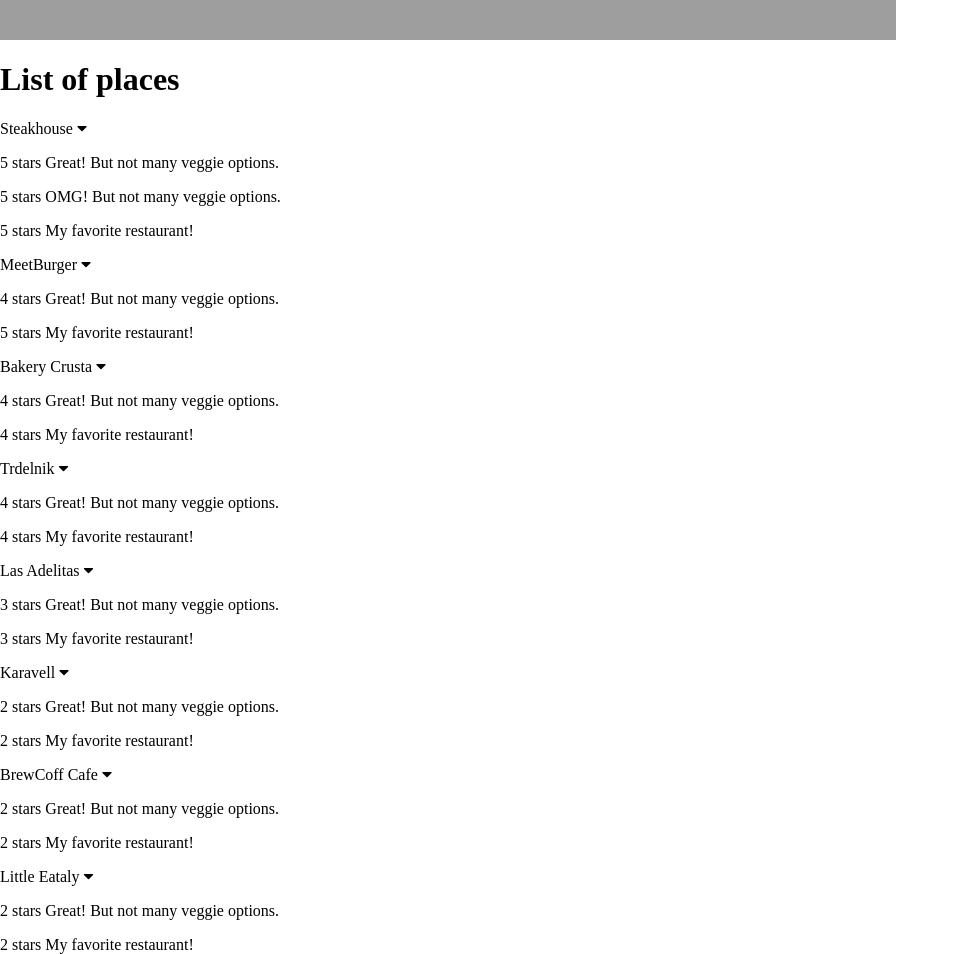
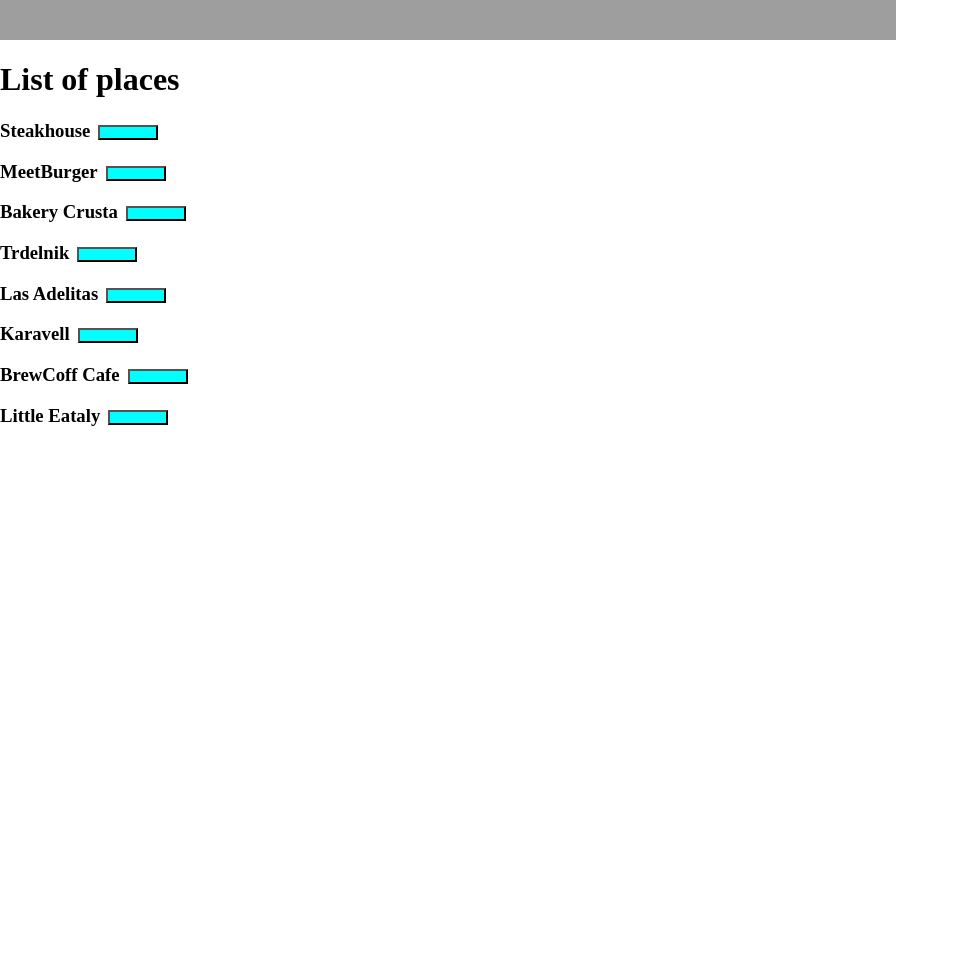
Before and after one commit to koci54/restaurant-finder, a website: page index.html in a window 1280 px wide. Shown: the part 660-1614 px from the top of the page, without its empty margins (0-959 px from the left). After the commit the page ends 1087 px from the top, so only its background shows below. Drawn offline with Linux system fonts and the light colour scheme; some packages are replaced by stand-ins of ours; grey boxes are pictures that could not be loaded.

Commit message:
toggle ratings

```diff
--- a/app.js
+++ b/app.js
@@ -1,3 +1,7 @@
+// return objects into a single const map, infoWindow
+
+// const mappy =
+
 // Regular map
 let map;
 let infoWindow;
@@ -46,7 +50,6 @@ function handleLocationError(browserHasGeolocation, infoWindow, pos) {
 
 const places = [
   {
-    id: 1,
     restaurantName: 'Steakhouse',
     address: '13, Hradcanska st. Prague',
     lat: 50.087617,
@@ -68,7 +71,6 @@ const places = [
     ]
   },
   {
-    id: 2,
     restaurantName: 'MeetBurger',
     address: '12, long st. Prague',
     lat: 50.087617,
@@ -86,7 +88,6 @@ const places = [
     ]
   },
   {
-    id: 3,
     restaurantName: 'Bakery Crusta',
     address: '39 Rue des Petites Écuries, 75010 Paris',
     lat: 50.0860663,
@@ -104,7 +105,6 @@ const places = [
     ]
   },
   {
-    id: 4,
     restaurantName: 'Trdelnik',
     address: '1 st, Prague',
     lat: 50.086151,
@@ -122,7 +122,6 @@ const places = [
     ]
   },
   {
-    id: 5,
     restaurantName: 'Las Adelitas',
     address: '9 st, Prague',
     lat: 50.086367,
@@ -140,7 +139,6 @@ const places = [
     ]
   },
   {
-    id: 6,
     restaurantName: 'Karavell',
     address: '39 Rue des Petites Écuries, 75010 Paris',
     lat: 50.08532,
@@ -158,7 +156,6 @@ const places = [
     ]
   },
   {
-    id: 7,
     restaurantName: 'BrewCoff Cafe',
     address: '39 st, Prague',
     lat: 50.086205,
@@ -176,7 +173,6 @@ const places = [
     ]
   },
   {
-    id: 8,
     restaurantName: 'Little Eataly',
     address: '4 st, Prague',
     location: {
@@ -199,27 +195,56 @@ const places = [
 
 console.log(places);
 
-places.forEach(place => {
-  let output = `<p>${
-    place.restaurantName
-  }&nbsp<i class="fas fa-caret-down"></i></p>`;
-  document.getElementById('restaurants').innerHTML += output;
+function showPlaces(data) {
+  data.forEach(restoName => {
+    let h3 = document.createElement('h3'); // is a node
+    h3.innerHTML = restoName.restaurantName;
+    let list = document.getElementById('restaurants');
+    list.appendChild(h3);
 
-  let reviews = place.ratings;
-  reviews.forEach(review => {
-    let starAndComments = `<p>${review.stars} stars ${review.comment}</p>`;
-    document.getElementById('restaurants').innerHTML += starAndComments;
+    let toggeRatingsBtn = document.createElement('button');
+    toggeRatingsBtn.setAttribute('class', 'toggleBtn');
+    h3.appendChild(toggeRatingsBtn);
+
+    toggeRatingsBtn.onclick = function() {
+      let displayValue = ul.style.display;
+      console.log(displayValue);
+      if (!displayValue) {
+        ul.style.display = 'block';
+      } else {
+        ul.style.display = '';
+      }
+    };
+
+    let ul = document.createElement('ul');
+    ul.setAttribute('id', `${restoName.restaurantName}`);
+    h3.appendChild(ul);
   });
+}
 
-  let triangleBtn = document.getElementsByClassName('fas fa-caret-down');
-  console.log(triangleBtn);
+showPlaces(places);
 
-  function logSmth() {
-    console.log('somthing');
-  }
-  triangleBtn[0].addEventListener('click', logSmth);
-});
+function getReviews(data) {
+  data.forEach(x => {
+    let placeId = x.restaurantName;
+    let ratings = x.ratings;
+    ratings.forEach(r => {
+      let stars = r.stars;
+      let comment = r.comment;
+      let li = document.createElement('li');
+      li.innerHTML = `${stars} ${comment}`;
+      let singlePlace = document.getElementById(placeId);
+      singlePlace.appendChild(li);
+    });
+  });
+}
 
-// function showReviews() {
-//   return console.log('clicked');
-// }
+getReviews(places);
+
+// use appendChild
+// createElement li
+// use documentObject
+// innerHTML = '';
+
+// li - dataAttribute to store the resto id- when I click - exact resto and look at the Attribute
+// object - getbyId. .dataSet. 'name' (it will return a value)
--- a/index.html
+++ b/index.html
@@ -19,9 +19,10 @@
   <div id="restaurants">
 
   </div>
-  <div id="review"></div>
 
+  <div id="names">
 
+  </div>
   <script src="https://maps.google.com/maps/api/js?key=AIzaSyBkPOD_JvZ2A5JFPDenEgozAnTTjPMOhNM&callback=initMap" async
     defer></script>
   <script type="text/javascript" src="app.js"></script>
--- a/styles.css
+++ b/styles.css
@@ -9,3 +9,21 @@ body {
   height: 700px;
   width: 70%;
 }
+
+ul {
+  width: 100%;
+  display: none;
+  padding: 50px 0;
+  font-size: 12px;
+  font-weight: 300;
+  text-align: center;
+  background-color: lightblue;
+  margin-top: 20px;
+}
+
+.toggleBtn {
+  height: 15px;
+  width: 60px;
+  background-color: aqua;
+  margin-left: 8px;
+}
```
